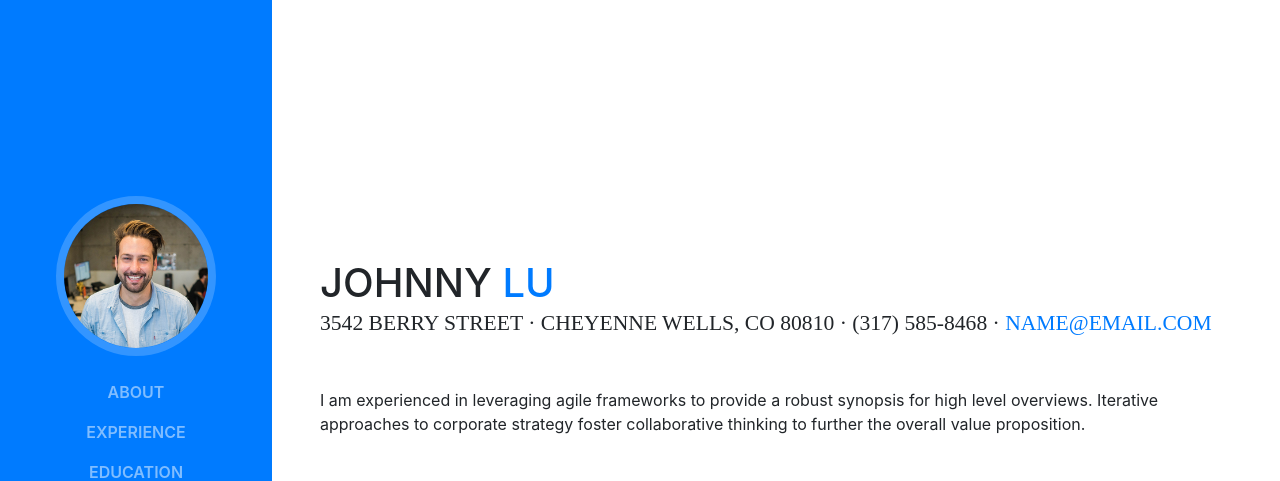
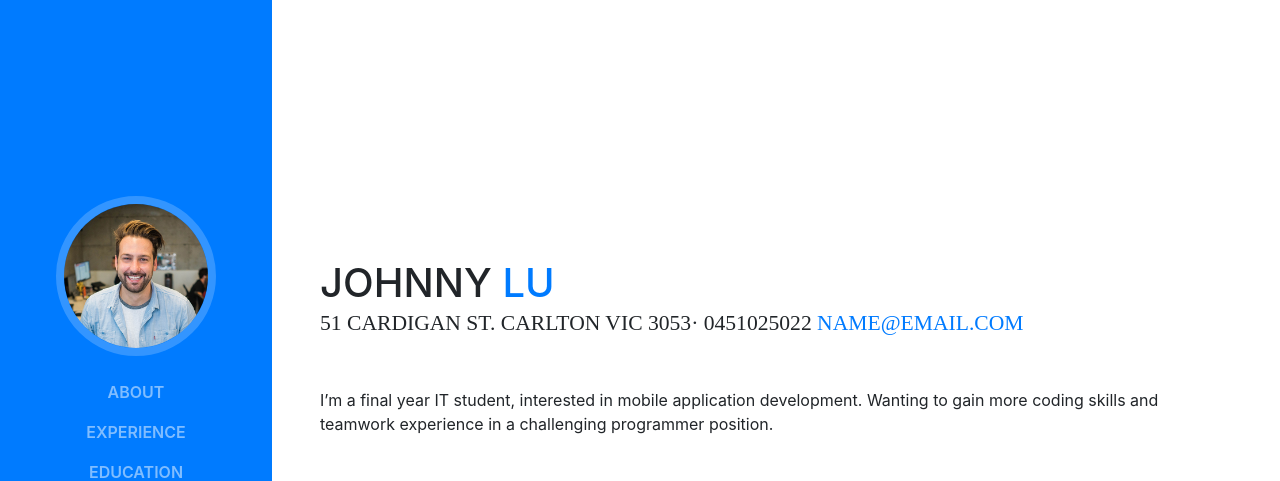
Before and after one commit to ZhongnianLu/ZhongnianLu.github.io, a website with bundled scripts: page index.html in a window 1280 px wide. Shown: the top 481 px of the page. Built offline with nearby package versions, Linux system fonts and the light colour scheme; a web font is replaced by a local one.

Commit message:
[GitPage] change addresses and introduction

```diff
--- a/index.html
+++ b/index.html
@@ -68,10 +68,10 @@
           <h1 class="mb-0">Johnny
             <span class="text-primary">Lu</span>
           </h1>
-          <div class="subheading mb-5">3542 Berry Street · Cheyenne Wells, CO 80810 · (317) 585-8468 ·
+          <div class="subheading mb-5">51 Cardigan St. Carlton VIC 3053·  0451025022
             <a href="mailto:name@email.com">name@email.com</a>
           </div>
-          <p class="mb-5">I am experienced in leveraging agile frameworks to provide a robust synopsis for high level overviews. Iterative approaches to corporate strategy foster collaborative thinking to further the overall value proposition.</p>
+          <p class="mb-5">I’m a final year IT student, interested in mobile application development. Wanting to gain more coding skills and teamwork experience in a challenging programmer position.</p>
           <ul class="list-inline list-social-icons mb-0">
             <li class="list-inline-item">
               <a href="#">
```
